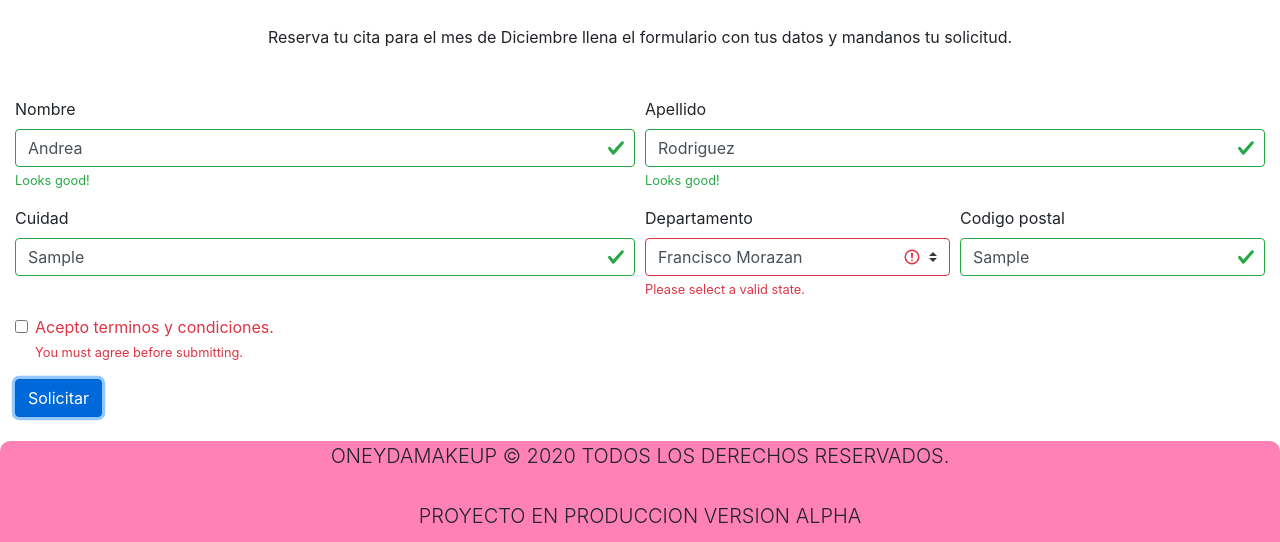
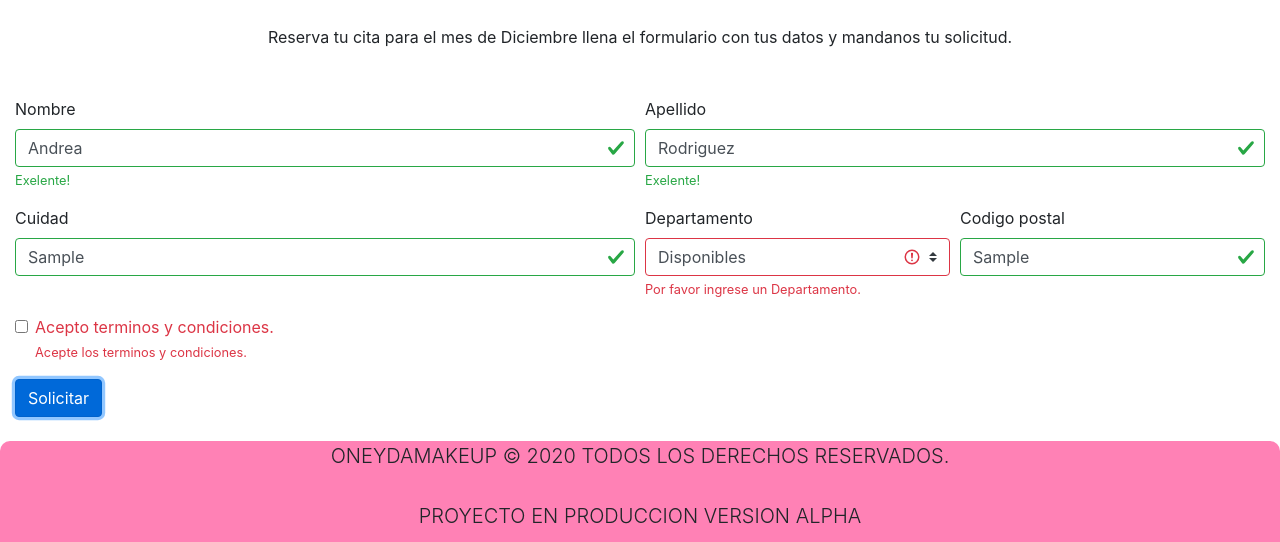
Before and after one commit to oneydamakeup/oneydamakeup.github.io, a plain HTML site: page html/citas.html in a window 1280 px wide. Both pictures are taken after typing "Sample", "Sample" into the empty fields and a click on the button "Solicitar". Shown: the part 210-752 px from the top of the page. Drawn offline with Linux system fonts and the light colour scheme; a web font is replaced by a local one.

Commit message:
actualizando formulario

```diff
--- a/html/citas.html
+++ b/html/citas.html
@@ -51,14 +51,14 @@
             <label for="validationCustom01">Nombre</label>
             <input type="text" class="form-control" id="validationCustom01" value="Andrea" required>
             <div class="valid-feedback">
-              Looks good!
+              Exelente!
             </div>
           </div>
           <div class="col-md-6 mb-3">
             <label for="validationCustom02">Apellido</label>
             <input type="text" class="form-control" id="validationCustom02" value="Rodriguez" required>
             <div class="valid-feedback">
-              Looks good!
+              Exelente!
             </div>
           </div>
         </div>
@@ -67,27 +67,28 @@
             <label for="validationCustom03">Cuidad</label>
             <input type="text" class="form-control" id="validationCustom03" required>
             <div class="invalid-feedback">
-              Please provide a valid city.
+              Por favor ingrese una Cuidad.
             </div>
           </div>
           <div class="col-md-3 mb-3">
             <label for="validationCustom04">Departamento</label>
             <select class="custom-select" id="validationCustom04" required>
-              <option selected disabled value="">Francisco Morazan</option>
-              <option >Danli</option>
+              <option selected disabled value="">Disponibles</option>
+              <option >Francisco Morazan</option>
+              <option >Islas de la Bahia</option>
               <option>Cortes</option>
               <option>La ceiba</option>
-              <option>Islas de la Bahia</option>
+              <option>Danli</option>
             </select>
             <div class="invalid-feedback">
-              Please select a valid state.
+              Por favor ingrese un Departamento.
             </div>
           </div>
           <div class="col-md-3 mb-3">
             <label for="validationCustom05">Codigo postal</label>
             <input type="text" class="form-control" id="validationCustom05" required>
             <div class="invalid-feedback">
-              Please provide a valid zip.
+             Codigo postal no valido.
             </div>
           </div>
         </div>
@@ -98,7 +99,7 @@
               Acepto terminos y condiciones.
             </label>
             <div class="invalid-feedback">
-              You must agree before submitting.
+              Acepte los terminos y condiciones.
             </div>
           </div>
         </div>
@@ -142,7 +143,7 @@
   <div class="container" style="width: 189px;" class="rounded mx-auto d-block">
     <hr class="featurette-divider">
     <picture>
-    <a href=""><img src="../img/facebook.svg" width="50px" alt="imagen-twiter" class="colorImg"></a>
+    <a href="https://www.facebook.com/Oney-Makeup-Centro-De-Capacitaci%C3%B3n-Profesional-260466824888029"><img src="../img/facebook.svg" width="50px" alt="imagen-twiter" class="colorImg"></a>
     <a href=""><img src="../img/twiter.svg" width="50px" alt="imagen-twiter" class="colorImg"></a>
     <a href="https://www.instagram.com/oneycmakeup/?hl=es-la"><img src="../img/instagram (1).svg" width="50px" alt="imagen-twiter" class="colorImg"></a>
   </picture>
```
Also changed, not shown: html/Contacto.html (+1 -1 lines), html/blog.html (+1 -1 lines), html/bodas.html (+1 -1 lines), html/cursos.html (+1 -1 lines), html/servicios.html (+1 -1 lines), index.html (+1 -1 lines).
